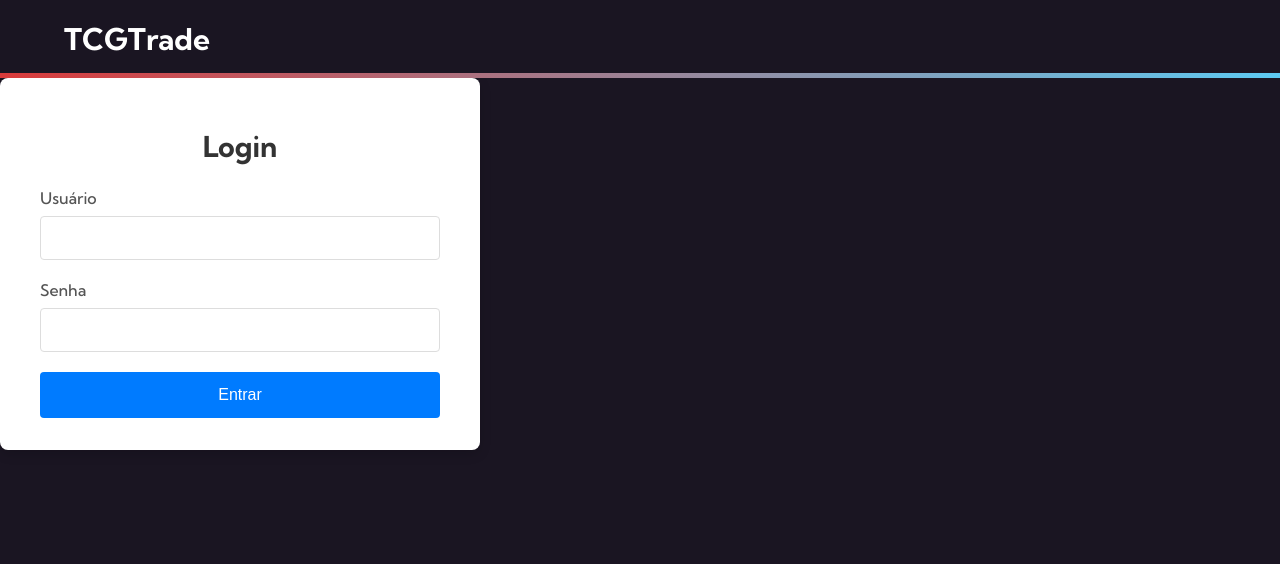
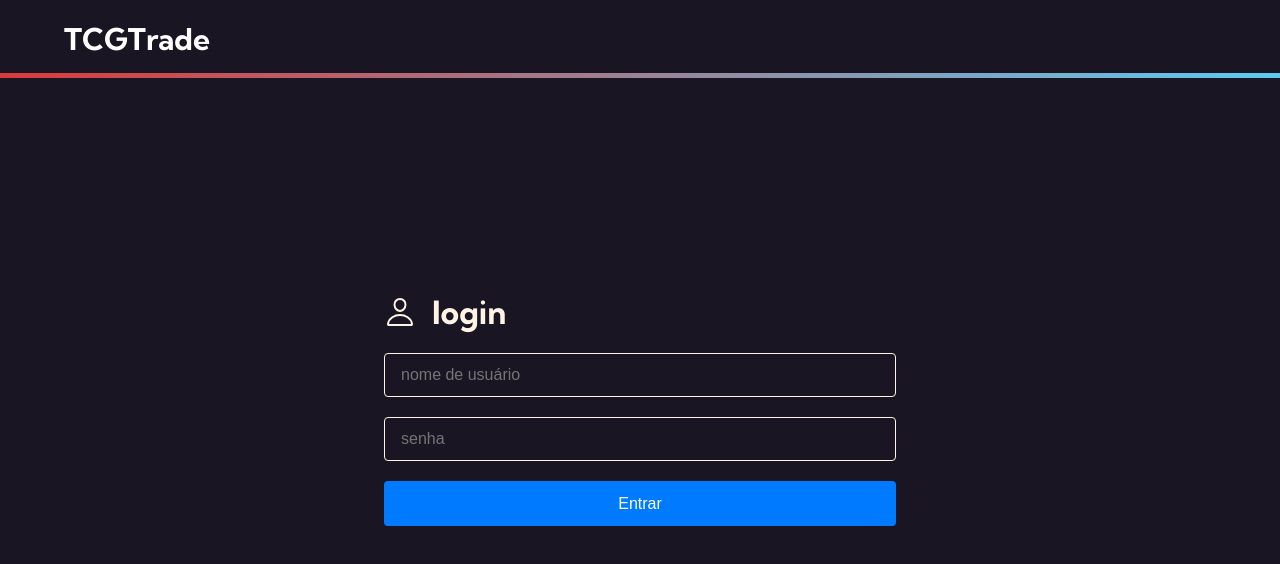
Before and after one commit to SofiaValadares/TCGTrade, a Next.js app: page /login in a window 1280 px wide. Shown: the top 564 px of the page. Built offline with nearby package versions, Linux system fonts and the light colour scheme.

Commit message:
WIP: Login screan

```diff
--- a/app/login/login.module.scss
+++ b/app/login/login.module.scss
@@ -1,22 +1,32 @@
-.loginContainer {
+.container {
   display: flex;
   flex-direction: column;
-  min-height: 100vh;
+  height: 100vh;
+  width: 100vw;
 }
 
+.loginContainer {
+  width: 100vw;
+  height: 80vh;
+  display: flex;
+  flex-direction: column;
+  justify-content: center;
+  align-items: center;
+}
+
+
 .loginForm {
-  background: rgb(255, 255, 255);
-  padding: 2rem 2.5rem;
-  border-radius: 8px;
-  box-shadow: 0 4px 12px rgba(0, 0, 0, 0.15);
-  width: 100%;
-  max-width: 400px;
-  text-align: center;
+  width: 40vw;
 
-  h1 {
-    margin-bottom: 1.5rem;
-    color: #333;
-    font-size: 1.8rem;
+  .loginTitle {
+    display: flex;
+    flex-direction: row;
+    align-items: center;
+    gap: 1rem;
+
+    .h1 {
+      color: #FFF3E5;
+    }
   }
 }
 
@@ -27,17 +37,23 @@
   label {
     display: block;
     margin-bottom: 0.5rem;
-    color: #555;
+    color: #FFF3E5;
     font-weight: 500;
   }
 
   input {
     width: 100%;
     padding: 0.75rem 1rem;
-    border: 1px solid #ddd;
+    background-color: #1A1522;
+    border: 1px solid #FFF3E5;
     border-radius: 4px;
     box-sizing: border-box;
     font-size: 1rem;
+    color: #FFF3E5;
+  }
+
+  .input::placeholder {
+    color: #686868;
   }
 }
 
--- a/app/login/page.tsx
+++ b/app/login/page.tsx
@@ -6,6 +6,7 @@ import { useMutation } from "@tanstack/react-query";
 import { login } from "@/app/services/auth";
 import styles from "./login.module.scss";
 import Header from "@/app/components/Header";
+import { IoPersonOutline } from "react-icons/io5";
 
 export default function LoginPage() {
   const [username, setUsername] = useState("");
@@ -33,25 +34,30 @@ export default function LoginPage() {
   };
 
   return (
+    <div className={styles.container}>
+      <Header />
       <div className={styles.loginContainer}>
-      <Header />
         <form onSubmit={handleSubmit} className={styles.loginForm}>
-        <h1>Login</h1>
+          <div className={styles.loginTitle}>
+            <IoPersonOutline color="#FFF3E5" size={32} />
+            <h1>login</h1>
+          </div>
+
           <div className={styles.inputGroup}>
-          <label htmlFor="username">Usuário</label>
             <input
                 id="username"
                 type="text"
+                placeholder="nome de usuário"
                 value={username}
                 onChange={(e) => setUsername(e.target.value)}
                 required
             />
           </div>
           <div className={styles.inputGroup}>
-          <label htmlFor="password">Senha</label>
             <input
                 id="password"
                 type="password"
+                placeholder="senha"
                 value={password}
                 onChange={(e) => setPassword(e.target.value)}
                 required
@@ -67,5 +73,7 @@ export default function LoginPage() {
           )}
         </form>
       </div>
+
+    </div>
   );
 }
```
Lines whose indentation alone changed are shown as unchanged.
